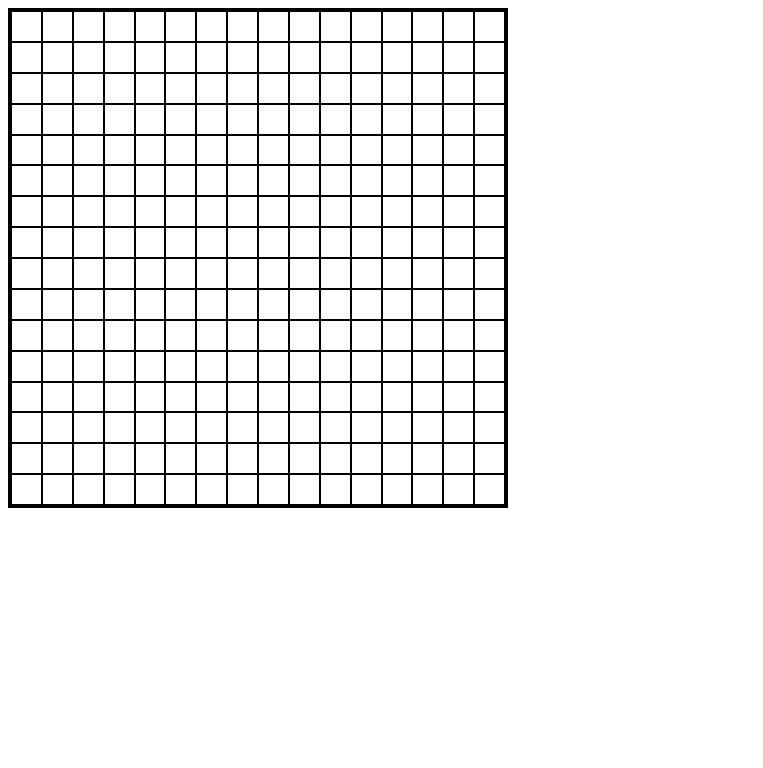
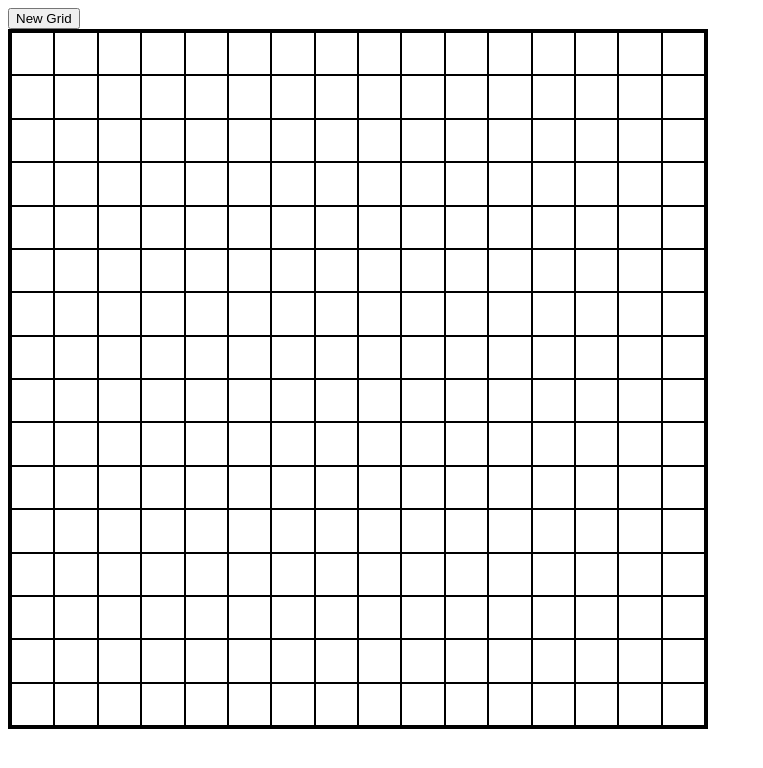
Before and after one commit to caseyrunn/etch-a-sketch, a plain HTML site: page index.html in a window 1280 px wide. Shown: the whole page, without its empty margins (0-763 px from the left). Drawn offline with Linux system fonts and the light colour scheme.

Commit message:
Create New Grid button and logic

```diff
--- a/index.html
+++ b/index.html
@@ -7,6 +7,7 @@
     <title>Document</title>
 </head>
 <body>
+    <button onclick = "makeNewGrid()">New Grid</button>
     <div class="container">
 
     </div>
--- a/script.js
+++ b/script.js
@@ -1,9 +1,15 @@
 let container = document.querySelector('.container');
 
-for (let i = 0; i < 16; i ++){
+window.addEventListener("load", buildGrid(16))
+
+function buildGrid(gridNumber){
+    while (container.firstChild) {
+        container.removeChild(container.firstChild)
+    }
+    for (let i = 0; i < gridNumber; i ++){
         let rowDiv = document.createElement('div');
         rowDiv.classList.add('rowDiv');
-    for(let i = 0; i < 16; i ++){
+        for(let i = 0; i < gridNumber; i ++){
             let columnDiv = document.createElement('div');
             columnDiv.classList.add('columnDiv');
             columnDiv.addEventListener('mouseenter', function(){
@@ -12,5 +18,18 @@ for (let i = 0; i < 16; i ++){
             rowDiv.appendChild(columnDiv);
         }
         container.appendChild(rowDiv);
+    }
+}
 
+function makeNewGrid(){
+    let gridNumber = getGridNumber();
+    buildGrid(gridNumber);
 }
+
+function getGridNumber(){
+    return prompt("How many squares?");
+}
+
+let newGridButton = document.querySelector('.button')
+
+newGridButton.addEventListener('click', makeNewGrid)
--- a/style.css
+++ b/style.css
@@ -4,8 +4,8 @@
     flex-direction: column;
     border-style: solid;
     border-color: black;
-    width: 500px;
-    height: 500px;
+    width: 700px;
+    height: 700px;
 }
 
 .rowDiv {
```
Lines whose indentation alone changed are shown as unchanged.
